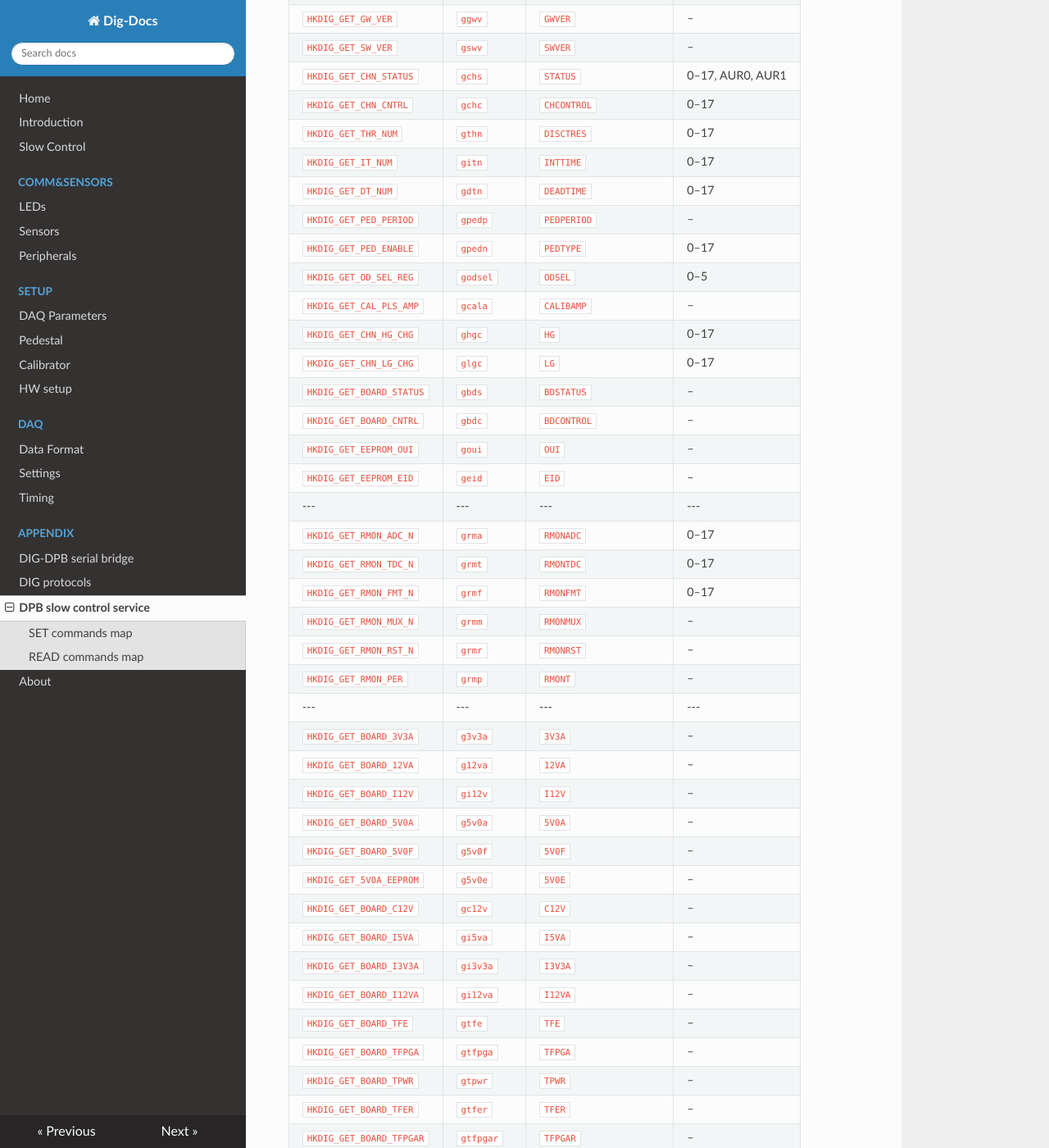
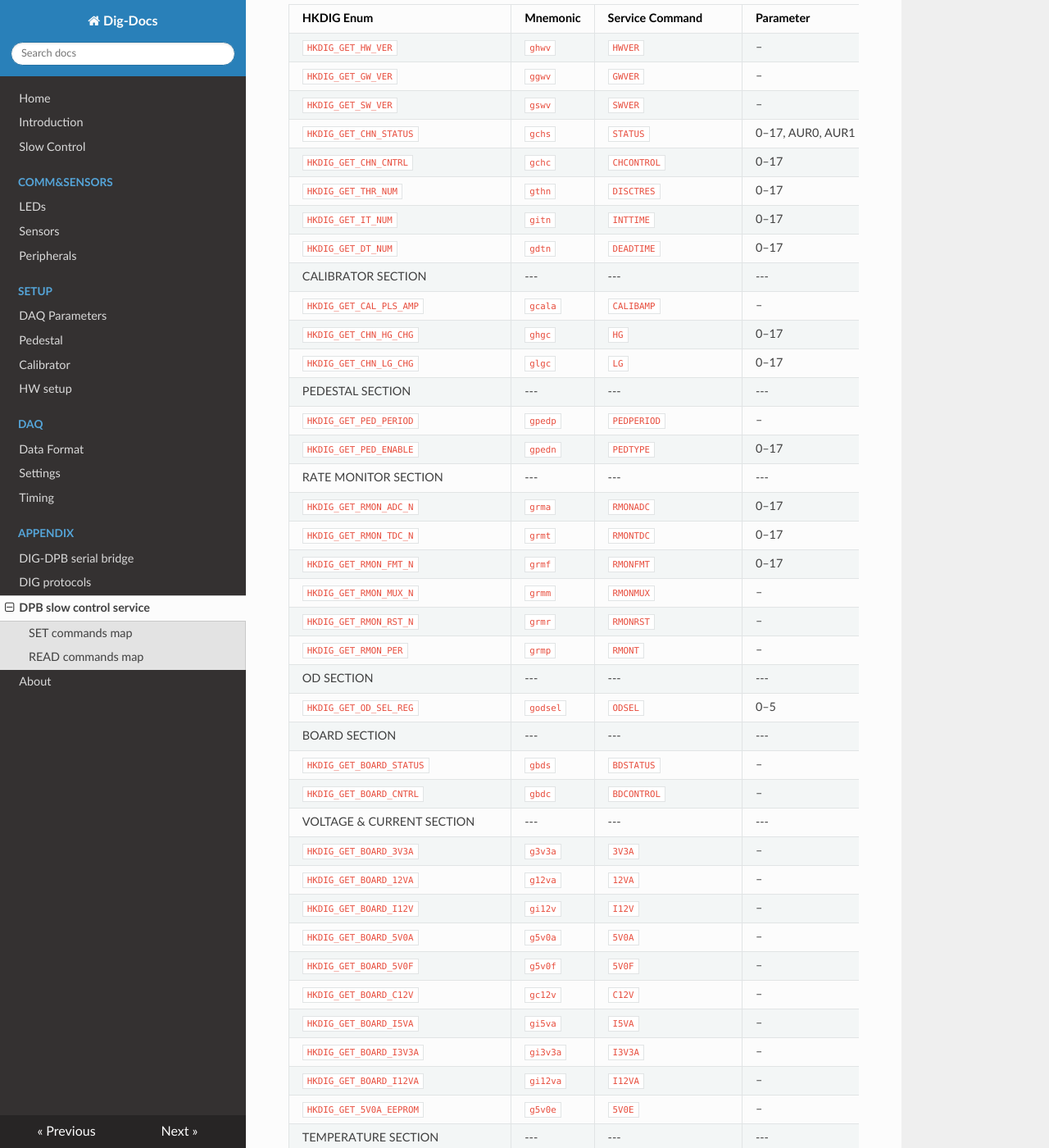
Before and after one commit to fabernet/DIGITIZER-docs, an MkDocs documentation site: the page built from docs/appendix/dpb-slowcontrol-service.md, in a window 1280 px wide and 1400 px high, scrolled down 2192 px. Shown: the whole window at 82% size. Built offline with MkDocs 1.6.1, drawn with Linux system fonts in a browser that asks for light colours; nearby versions of some CDN libraries; some of the changed text lies outside the part shown.

Commit message:
dob-slowcontrolapp tables divided into sections to help reading.

```diff
--- a/docs/appendix/dpb-slowcontrol-service.md
+++ b/docs/appendix/dpb-slowcontrol-service.md
@@ -8,7 +8,7 @@ This is the target slow control communication path with the Digitizer; it is imp
 
 The following table maps the write commands of the two protocols:
 
-| HKDIG Enum | Mnemonic | Service Command | Channels / Range | Value |
+| HKDIG Enum | Mnemonic | Service Command | Parameter | Value |
 |---|---|---|---|---|
 | `HKDIG_SET_CHN_CNTRL` | `schc` | `STATUS` | 0–17 | number |
 | `HKDIG_SET_THR_NUM` / `HKDIG_SET_THR_ALL` | `sthn` / `stha` | `DISCTRES` | 0–17, ALL | number |
@@ -16,7 +16,7 @@ The following table maps the write commands of the two protocols:
 | `HKDIG_SET_DT_NUM` / `HKDIG_SET_DT_ALL` | `sdtn` / `sdta` | `DEADTIME` | 0–17, ALL | number |
 | `HKDIG_START_FE_N` / `HKDIG_STOP_FE_N` (+ `_ALL`) | `efen` / `dfen` (+ `efea` / `dfea`) | `FESTATUS` | 0–17, ALL | ON/OFF |
 | `HKDIG_START_DAQ_N` / `HKDIG_STOP_DAQ_N` (+ `_ALL`) | `edqn` / `ddqn` (+ `edqa` / `ddqa`) | `DAQSTATUS` | 0–17, ALL | ON/OFF |
-|---|---|---|---|---|
+|CALIBRATOR SECTION|---|---|---|---|
 | `HKDIG_SET_CAL_N` | `scale` | `CALIBEN` | 0–17 | ON/OFF |
 | `HKDIG_SET_CAL_TYPE` | `scalm` | `CALIBTYPE` | – | 0–3 |
 | `HKDIG_SET_CAL_PERIOD` | `scalt` | `CALIBPER` | – | number |
@@ -27,24 +27,26 @@ The following table maps the write commands of the two protocols:
 | `HKDIG_SET_CAL_NPDN` | `scaltp` | `CALIBPDN` | – | number |
 | `HKDIG_SET_CAL_MUTE` | `scaltm` | `CALIBMUTE` | – | number |
 | `HKDIG_SET_CAL_PLSEN` | `scalte` | `CALIBSEN` | – | number |
-|---|---|---|---|---|
+|PEDESTAL SECTION|---|---|---|---|
 | `HKDIG_SET_PED_PERIOD` | `spedp` | `PEDPERIOD` | – | number |
 | `HKDIG_SET_PED_ENABLE` | `spedn` | `PEDTYPE` | 0–17 | 0–1 |
 | `HKDIG_SET_PED_STAGGER` | `speds` | `PEDSTAG` | – | number |
-|---|---|---|---|---|
+|RATE MONITOR SECTION|---|---|---|---|
 | `HKDIG_SET_RMON_PER` | `srmp` | `RMONT` | – | number |
 | `HKDIG_RUN_RMON` | `runr` | `RMONRUN` | – | – |
 | `HKDIG_RUN_RMON_EN` / `HKDIG_RUN_RMON_DIS` | `rmne` / `rmnd` | `RMON` | – | ON/OFF |
-|---|---|---|---|---|
+|OD SECTION|---|---|---|---|
+| `HKDIG_SET_OD_SEL_REG` | `sodsel` | `ODSEL` | 0–5 | 0–1 |
+| `HKDIG_SET_ADS_PSC` | `spsc` | `PSC` | 12–17 | number |
+|PERIPHERAL SECTION|---|---|---|---|
+| `HKDIG_SET_5V0A` | `s5v0a` | `5V0A` | – | number |
+| `HKDIG_SET_5V0A_EEPROM` | `s5v0e` | `5V0E` | – | number |
+|GENERIC SECTION|---|---|---|---|
 | `HKDIG_SET_AUR_DEMUX` | `sdmx` | `DEMUX` | – | ON/OFF |
 | `HKDIG_SET_TB_REG` | `stbr` | `TBREG` | – | number |
-| `HKDIG_SET_OD_SEL_REG` | `sodsel` | `ODSEL` | 0–5 | 0–1 |
-| `HKDIG_SET_ADS_PSC` | `spsc` | `PSC` | 12–17 | number |
 | `HKDIG_TDC_RST` | `tdcr` | `TDCRST` | – | – |
 | `HKDIG_RST_AURORA_LINK` | `raur` | `AURORARST` | – | – |
 | `HKDIG_SET_CLOCK` | `sclk` | `CLOCK` | – | LOCAL/DPB |
-| `HKDIG_SET_5V0A` | `s5v0a` | `5V0A` | – | number |
-| `HKDIG_SET_5V0A_EEPROM` | `s5v0e` | `5V0E` | – | number |
 
 > **Note:** `STATUS` (write) is a somewhat misleading name — it actually writes
 > the **channel control register** (`HKDIG_SET_CHN_CNTRL`), not a status
@@ -55,7 +57,7 @@ The following table maps the write commands of the two protocols:
 
 The following table maps the read commands of the two protocols:
 
-| HKDIG Enum | Mnemonic | Service Command | Channels / Range |
+| HKDIG Enum | Mnemonic | Service Command | Parameter |
 |---|---|---|---|
 | `HKDIG_GET_HW_VER` | `ghwv` | `HWVER` | – |
 | `HKDIG_GET_GW_VER` | `ggwv` | `GWVER` | – |
@@ -65,51 +67,58 @@ The following table maps the read commands of the two protocols:
 | `HKDIG_GET_THR_NUM` | `gthn` | `DISCTRES` | 0–17 |
 | `HKDIG_GET_IT_NUM` | `gitn` | `INTTIME` | 0–17 |
 | `HKDIG_GET_DT_NUM` | `gdtn` | `DEADTIME` | 0–17 |
-| `HKDIG_GET_PED_PERIOD` | `gpedp` | `PEDPERIOD` | – |
-| `HKDIG_GET_PED_ENABLE` | `gpedn` | `PEDTYPE` | 0–17 |
-| `HKDIG_GET_OD_SEL_REG` | `godsel` | `ODSEL` | 0–5 |
+|CALIBRATOR SECTION|---|---|---|---|
 | `HKDIG_GET_CAL_PLS_AMP` | `gcala` | `CALIBAMP` | – |
 | `HKDIG_GET_CHN_HG_CHG` | `ghgc` | `HG` | 0–17 |
 | `HKDIG_GET_CHN_LG_CHG` | `glgc` | `LG` | 0–17 |
-| `HKDIG_GET_BOARD_STATUS` | `gbds` | `BDSTATUS` | – |
-| `HKDIG_GET_BOARD_CNTRL` | `gbdc` | `BDCONTROL` | – |
-| `HKDIG_GET_EEPROM_OUI` | `goui` | `OUI` | – |
-| `HKDIG_GET_EEPROM_EID` | `geid` | `EID` | – |
-|---|---|---|---|
+|PEDESTAL SECTION|---|---|---|---|
+| `HKDIG_GET_PED_PERIOD` | `gpedp` | `PEDPERIOD` | – |
+| `HKDIG_GET_PED_ENABLE` | `gpedn` | `PEDTYPE` | 0–17 |
+|RATE MONITOR SECTION|---|---|---|---|
 | `HKDIG_GET_RMON_ADC_N` | `grma` | `RMONADC` | 0–17 |
 | `HKDIG_GET_RMON_TDC_N` | `grmt` | `RMONTDC` | 0–17 |
 | `HKDIG_GET_RMON_FMT_N` | `grmf` | `RMONFMT` | 0–17 |
 | `HKDIG_GET_RMON_MUX_N` | `grmm` | `RMONMUX` | – |
 | `HKDIG_GET_RMON_RST_N` | `grmr` | `RMONRST` | – |
 | `HKDIG_GET_RMON_PER` | `grmp` | `RMONT` | – |
-|---|---|---|---|
+|OD SECTION|---|---|---|---|
+| `HKDIG_GET_OD_SEL_REG` | `godsel` | `ODSEL` | 0–5 |
+|BOARD SECTION|---|---|---|
+| `HKDIG_GET_BOARD_STATUS` | `gbds` | `BDSTATUS` | – |
+| `HKDIG_GET_BOARD_CNTRL` | `gbdc` | `BDCONTROL` | – |
+|VOLTAGE & CURRENT SECTION|---|---|---|
 | `HKDIG_GET_BOARD_3V3A` | `g3v3a` | `3V3A` | – |
 | `HKDIG_GET_BOARD_12VA` | `g12va` | `12VA` | – |
 | `HKDIG_GET_BOARD_I12V` | `gi12v` | `I12V` | – |
 | `HKDIG_GET_BOARD_5V0A` | `g5v0a` | `5V0A` | – |
 | `HKDIG_GET_BOARD_5V0F` | `g5v0f` | `5V0F` | – |
-| `HKDIG_GET_5V0A_EEPROM` | `g5v0e` | `5V0E` | – |
 | `HKDIG_GET_BOARD_C12V` | `gc12v` | `C12V` | – |
 | `HKDIG_GET_BOARD_I5VA` | `gi5va` | `I5VA` | – |
 | `HKDIG_GET_BOARD_I3V3A` | `gi3v3a` | `I3V3A` | – |
 | `HKDIG_GET_BOARD_I12VA` | `gi12va` | `I12VA` | – |
+| `HKDIG_GET_5V0A_EEPROM` | `g5v0e` | `5V0E` | – |
+|TEMPERATURE SECTION|---|---|---|
 | `HKDIG_GET_BOARD_TFE` | `gtfe` | `TFE` | – |
 | `HKDIG_GET_BOARD_TFPGA` | `gtfpga` | `TFPGA` | – |
 | `HKDIG_GET_BOARD_TPWR` | `gtpwr` | `TPWR` | – |
 | `HKDIG_GET_BOARD_TFER` | `gtfer` | `TFER` | – |
 | `HKDIG_GET_BOARD_TFPGAR` | `gtfpgar` | `TFPGAR` | – |
 | `HKDIG_GET_BOARD_TPWRR` | `gtpwrr` | `TPWRR` | – |
-| `HKDIG_GET_BME_DATA` | `gbme` | `TEMP`, `RELHUM`, `PRESS` | – |
-| `HKDIG_RO_FMON_N` | `grof` | `FMON` | 0–17 |
 | `HKDIG_GET_BOARD_TCH0` | `gtch0` | `TCH0` | – |
 | `HKDIG_GET_BOARD_TCH11` | `gtch11` | `TCH11` | – |
 | `HKDIG_GET_BOARD_TCH0R` | `gtch0r` | `TCH0R` | – |
 | `HKDIG_GET_BOARD_TCH11R` | `gtch11r` | `TCH11R` | – |
 | `HKDIG_GET_BOARD_5VOD` | `g5vod` | `5VOD` | – |
 | `HKDIG_GET_BOARD_I5VOD` | `gi5vod` | `I5VOD` | – |
+| `HKDIG_GET_BME_DATA` | `gbme` | `TEMP`, `RELHUM`, `PRESS` | – |
+|GENERIC SECTION|---|---|---|---|
+| `HKDIG_GET_EEPROM_OUI` | `goui` | `OUI` | – |
+| `HKDIG_GET_EEPROM_EID` | `geid` | `EID` | – |
+| `HKDIG_RO_FMON_N` | `grof` | `FMON` | 0–17 |
 | `HKDIG_GET_UPTIME` | `gupt` | `UPTIME` | – |
 | `HKDIG_GET_CLOCK` | `gclk` | `DAQCLOCK` | – |
 | `HKDIG_GET_TLNK_LOCK` | `gtlck` | `TLNLOCK` | – |
+|PRODICTION TESTBENCH SECTION|---|---|---|---|
 | `HKDIG_GET_TB_REG` | `gtbr` | `TBREG` | – |
 | `HKDIG_GET_TB_ST` | `gtbs` | `TBST` | – |
 
```
Also changed, not shown: docs/appendix/dig-protocols.md (+8 -4 lines).
